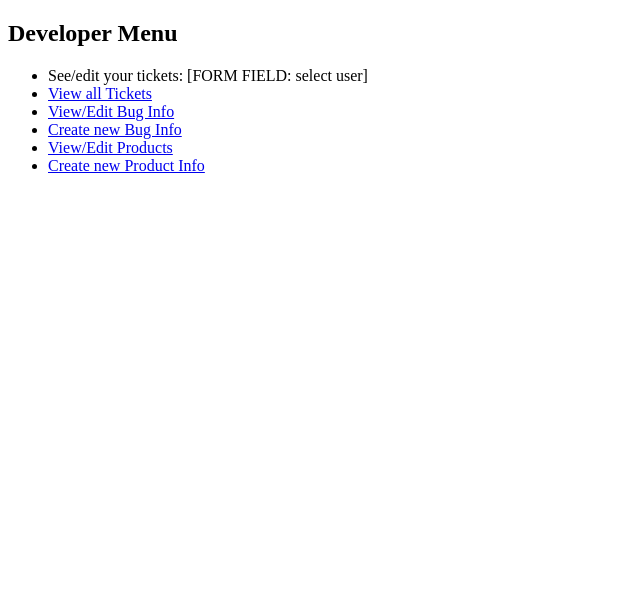
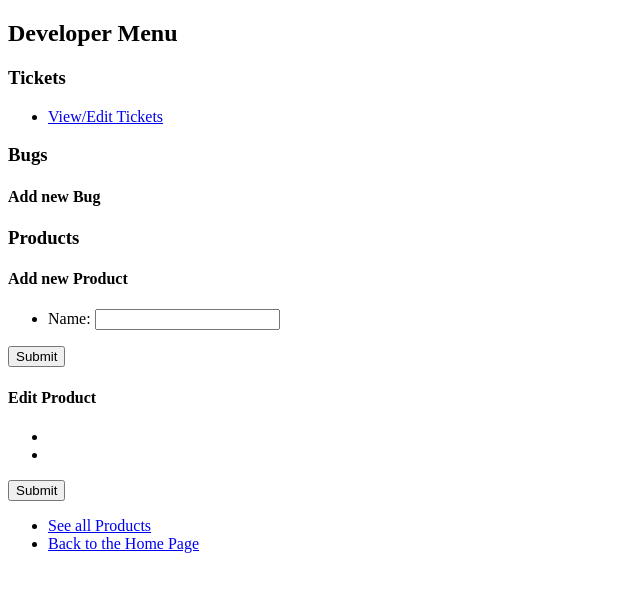
Before and after one commit to pepcasula/Week_05_Project_1, a Flask app: page /user_dev in a window 1280 px wide. Shown: the top 592 px of the page, without its empty margins (0-640 px from the left). Run offline with Flask 2, Linux system fonts and the light colour scheme.

Commit message:
done with product forms

```diff
--- a/templates/user_dev/index.html
+++ b/templates/user_dev/index.html
@@ -1,15 +1,55 @@
 {% extends "base.html" %}
 {% block content %}
 
-<h2>Developer Menu</h2>
+    <h2>Developer Menu</h2>
 
-<ul>
-    <li>See/edit your tickets: [FORM FIELD: select user]</li>
-    <li><a href="/ticket">View all Tickets</a></li>
-    <li><a href="/bug_info">View/Edit Bug Info</a></li>
-    <li><a href="/">Create new Bug Info</a></li>
-    <li><a href="/product_info">View/Edit Products</a></li>
-    <li><a href="/">Create new Product Info</a></li>
-</ul>
+    <h3>Tickets</h3>
+        <ul>
+            <li><a href="/ticket">View/Edit Tickets</a></li>
+        </ul>
+
+    <h3>Bugs</h3>
+        <h4>Add new Bug</h4>
+
+        <form>
+
+        </form>
+
+    <h3>Products</h3>
+
+        <h4>Add new Product</h4>
+
+            <form action="product_info/new" method="post">
+                <ul>
+                    <li>
+                        <label for="product-name">Name: </label>
+                        <input type="text" name="name" id="product-name">
+                    </li>
+                </ul>
+                <button>Submit</button>
+            </form>
+
+        <h4>Edit Product</h4>
+
+
+
+            <form action="" method="post">
+                <ul>
+                    <li></li>
+                    <li></li>
+                </ul>
+                <button>Submit</button>
+            </form>
+
+
+
+
+
+
+
+    <ul>
+        <li><a href="../product_info">See all Products</a></li>
+        <li><a href="/">Back to the Home Page</a></li>
+    </ul>
 
 {% endblock %}
```
Also changed, not shown: controllers/product_controller.py (+7 -0 lines), templates/product_info/new.html (added, +11 -0 lines), templates/user_adm/index.html (+2 -5 lines), templates/user_tech/index.html (+8 -5 lines), templates/product_info/edit.html (added).
